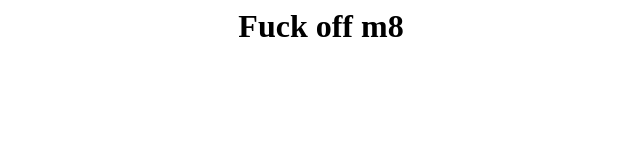
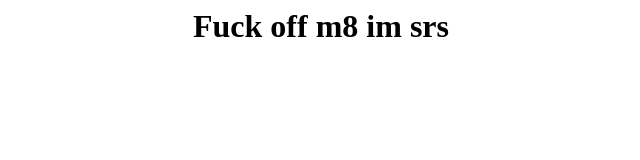
Before and after one commit to marcorennmaus/BronzeSkiesRecords, a plain HTML site: page index.html in a window 1280 px wide. Shown: the whole page, without its empty margins (319-959 px from the left). Drawn offline with Linux system fonts and the light colour scheme.

Commit message:
Update index.html

```diff
--- a/index.html
+++ b/index.html
@@ -4,7 +4,7 @@
 </head>
 <body>
 	<center>
-	<h1>Fuck off m8</h1>
+	<h1>Fuck off m8 im srs</h1>
     </center>
 </body>
 </html>
```
